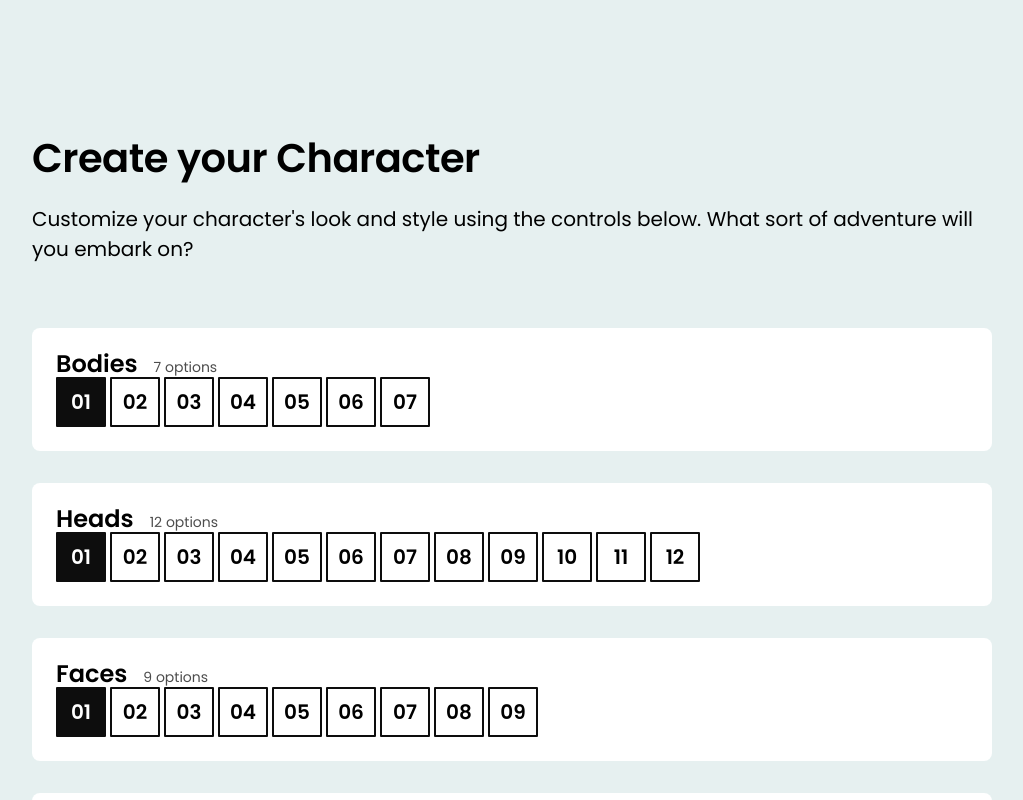
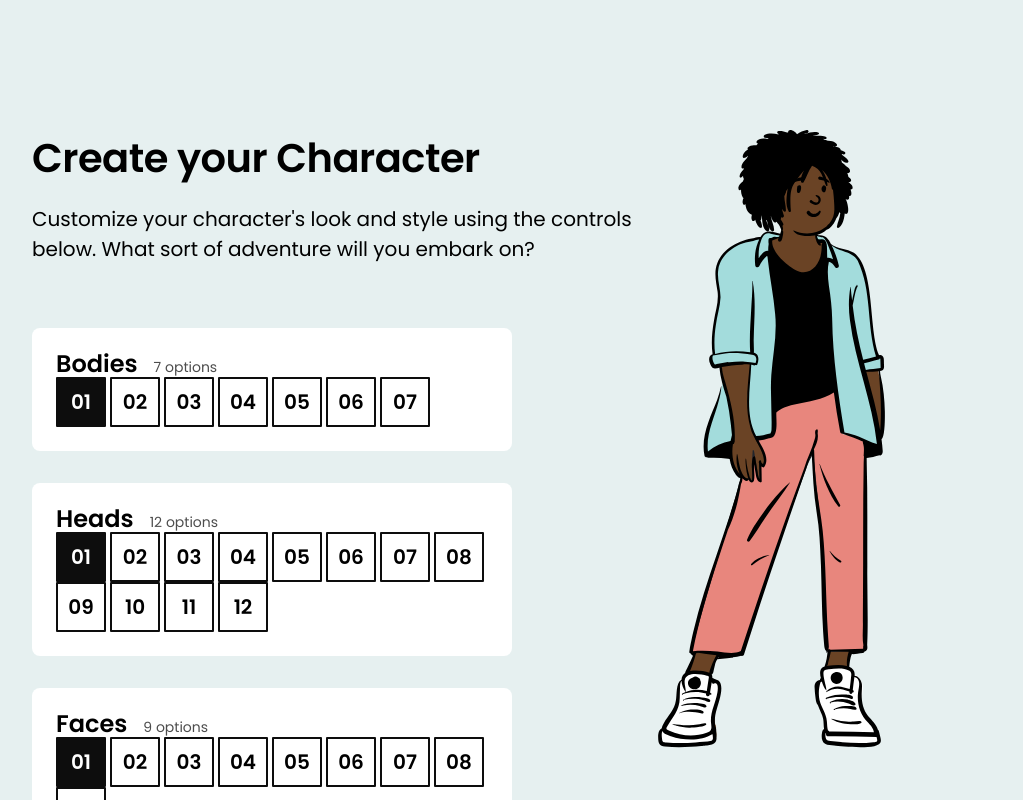
Before and after one commit to rebecca1231/css-for-js, a React (Create React App) app: page / in a window 1280 px wide. Shown: the top 800 px of the page, without its empty margins (128-1151 px from the left). Built offline with nearby package versions, Linux system fonts and the light colour scheme.

Commit message:
exercise 2

```diff
--- a/src/components/CharacterEditor/CharacterEditor.module.css
+++ b/src/components/CharacterEditor/CharacterEditor.module.css
@@ -8,6 +8,7 @@
 
 .header {
   padding-bottom: 64px;
+  width: 65%;
 }
 
 .title {
@@ -24,7 +25,13 @@
 }
 
 .characterWrapper {
+  position: fixed;
+  top: 15%;
+  left: 60%;
+  bottom: 5%;
+  min-height: 500px;
 }
 
 .controlColumn {
+  width: 50%;
 }
```
